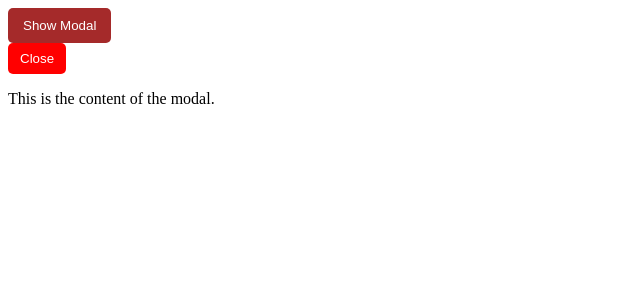
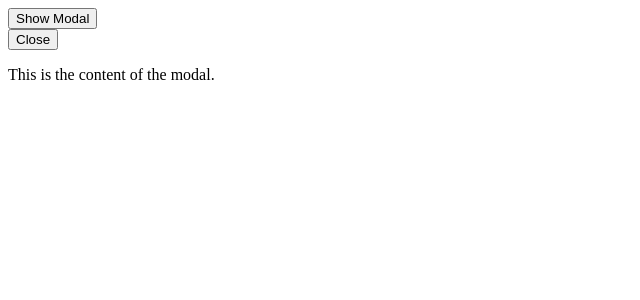
Before and after one commit to acciojob/react-composition-2-SAHILDWIVEDI1232, a React app: page / in a window 1280 px wide. Both pictures are taken after a click on the button "Show Modal". Shown: the top 300 px of the page, without its empty margins (0-640 px from the left). Built offline with nearby package versions, Linux system fonts and the light colour scheme.

Commit message:
Update Modal.jsx

```diff
--- a/src/components/Modal.jsx
+++ b/src/components/Modal.jsx
@@ -6,17 +6,7 @@ function Modal({ children }) {
   return (
     <>
       {/* OPEN BUTTON */}
-      <button
-        onClick={() => setShow(true)}
-        style={{
-          backgroundColor: "brown",
-          color: "white",
-          padding: "10px 15px",
-          border: "none",
-          borderRadius: "5px",
-          cursor: "pointer"
-        }}
-      >
+      <button onClick={() => setShow(true)}>
         Show Modal
       </button>
 
@@ -28,24 +18,16 @@ function Modal({ children }) {
         >
           <div
             className="model-box"
-            onClick={(e) => e.stopPropagation()} // ✅ prevent inner click close
+            onClick={(e) => e.stopPropagation()} // ✅ prevent inner close
           >
             <button
               className="model-close"
               onClick={() => setShow(false)}
-              style={{
-                backgroundColor: "red",
-                color: "white",
-                padding: "8px 12px",
-                border: "none",
-                borderRadius: "5px",
-                cursor: "pointer"
-              }}
             >
               Close
             </button>
 
-            {/* IMPORTANT FIX FOR TEST 2 */}
+            {/* IMPORTANT FOR CYPRESS CHILD TEST */}
             <div className="model">
               <p>{children}</p>
             </div>
```
